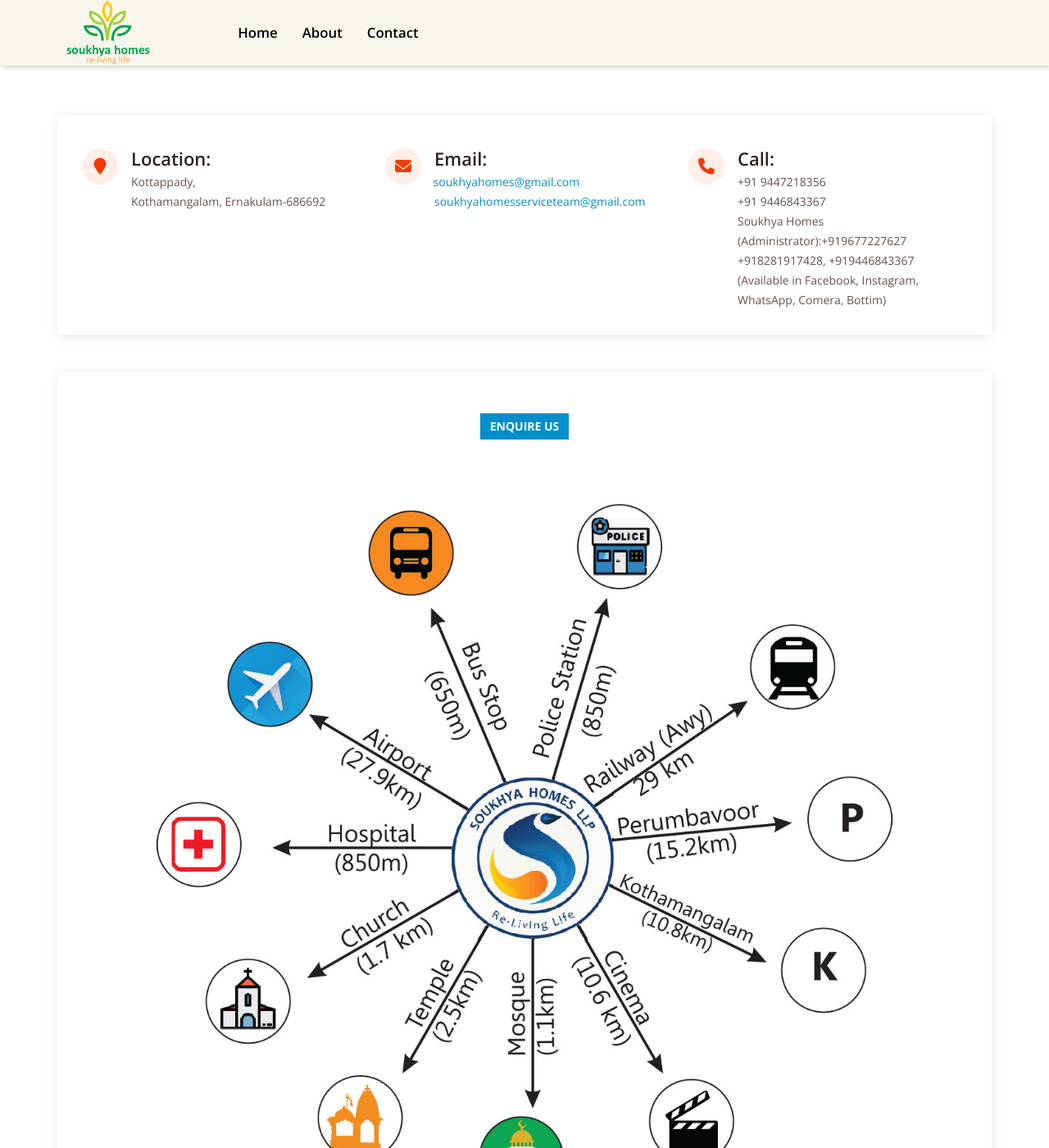
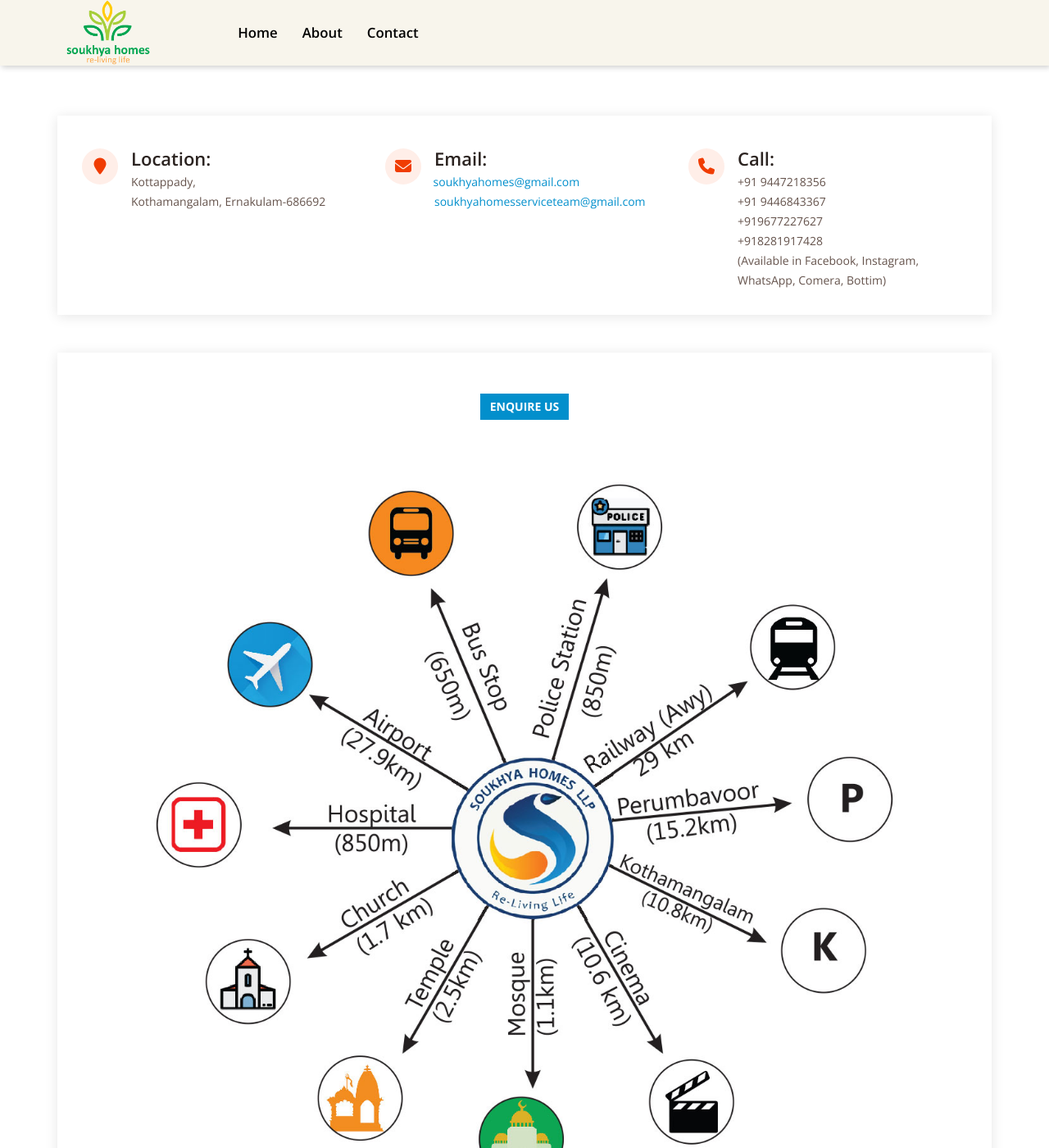
Before and after one commit to soukhyahomes/soukhyahomes.github.io, a Jekyll site: the page built from contact.md, in a window 1280 px wide and 1400 px high, scrolled down 302 px. Shown: the whole window at 82% size. Built offline with Jekyll 4.4.1, drawn with Linux system fonts in a browser that asks for light colours; nearby versions of some CDN libraries.

Commit message:
Update contact.html

```diff
--- a/_layouts/contact.html
+++ b/_layouts/contact.html
@@ -53,7 +53,7 @@
                   <i class="fas fa-phone"></i>
                   <h4>Call:</h4>
                   <p>+91 9447218356<br>+91 9446843367</p>
-			<p>Soukhya Homes (Administrator):+919677227627 +918281917428, +919446843367<br>
+			<p>+919677227627<br> +918281917428<br>
 			(Available in Facebook, Instagram, WhatsApp, Comera, Bottim)</p>
                 </div>
               </div>
@@ -75,7 +75,7 @@
 				<div class="contact-img">
 					<img src="/assets/img/distances.jpg">
 				</div>
-			</div>p
+			</div>
 
             <!--<form action="forms/contact.php" method="post" role="form" class="php-email-form">
               <div class="form-row">
```
